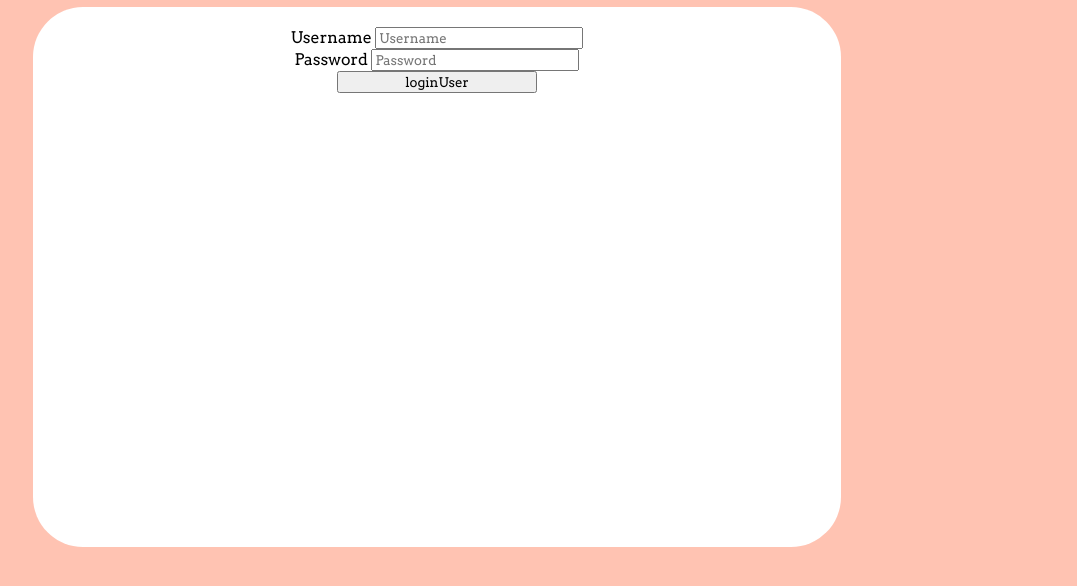
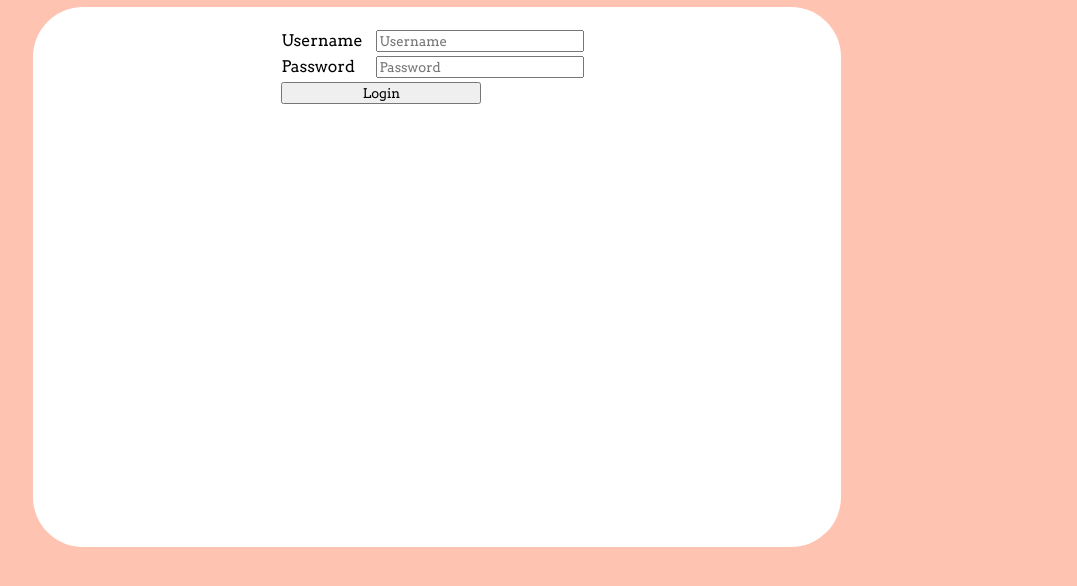
Before and after one commit to ayyshi/museum, a plain HTML site: page public/index.html at #!/user/auth in a window 1280 px wide. Shown: the part 174-760 px from the top of the page, without its empty margins (203-1280 px from the left). Drawn offline with nearby package versions, Linux system fonts and the light colour scheme; some packages are replaced by stand-ins of ours.

Commit message:
edited login template

```diff
--- a/public/login.html
+++ b/public/login.html
@@ -1,15 +1,27 @@
 <section ng-controller='UserController as users'>
   <form class="loginUser" ng-submit='users.loginUser()'>
-    <div>
-      <label for="username">Username</label>
-      <input type="text" id="username" placeholder="Username" ng-model='users.userLogin.username'></input>
-    </div>
-    <div>
-      <label for="password">Password</label>
-      <input type="password" id="password" placeholder="Password" ng-model='users.userLogin.password'></input>
-    </div>
-    <div>
-      <input type="submit" value="loginUser"></input>
-    </div>
+    <table>
+      <tr>
+        <td>
+          <label for="username">Username</label>
+        </td>
+        <td>
+          <input type="text" id="username" placeholder="Username" ng-model='users.userLogin.username'></input>
+        </td>
+      </tr>
+      <tr>
+        <td>
+          <label for="password">Password</label>
+        </td>
+        <td>
+          <input type="password" id="password" placeholder="Password" ng-model='users.userLogin.password'></input>
+        </td>
+      </tr>
+      <tr>
+        <td colspan="2">
+          <input type="submit" value="Login"></input>
+        </td>
+      </tr>
+    </table>
   </form>
 </section>
```
